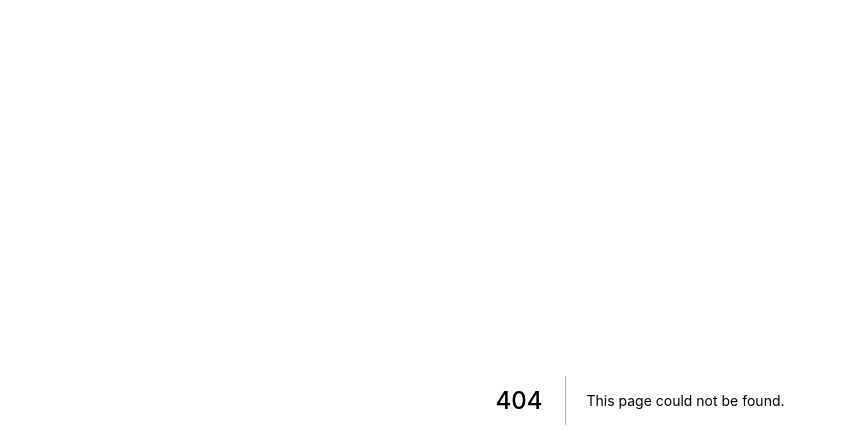
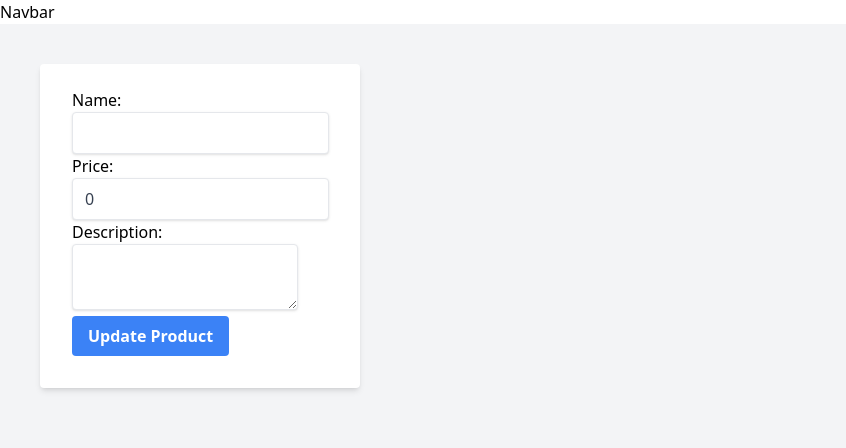
Before and after one commit to devtiagoabreu/nextjs-mysql-crud, a Next.js app: page /products/edit/1 in a window 1280 px wide. Before the commit this address had no page. Shown: the top 448 px of the page, without its empty margins (0-846 px from the left). Built offline with nearby package versions, Linux system fonts and the light colour scheme; no server answers; the database is empty.

Commit message:
editar dados

```diff
--- a/components/ProductForm.js
+++ b/components/ProductForm.js
@@ -1,5 +1,5 @@
 import axios from "axios";
-import { useState } from "react";
+import { useEffect, useState } from "react";
 import { useRouter } from 'next/router';
 
 
@@ -15,27 +15,69 @@ export function ProductForm() {
 
     const handleSubmit = async (e) => {
         e.preventDefault();
-        const res = await axios.post('/api/products', product);
-        console.log(res)
+
+        if (router.query.id) {
+            const res = await axios.put('/api/products/' + router.query.id, product);
+            console.log(res)
+        } else{
+            const res = await axios.post('/api/products', product);
+            console.log(res)
+        }
+
         router.push('/')
     };
 
     const handleChange = ({target: {name, value}}) =>
         setProduct({...product, [name]: value});
 
+    useEffect(() => {
+        const getProduct = async () => {
+            const {data: product} = await axios.get('/api/products/' + router.query.id)
+            setProduct(product)
+        }
+
+        if (router.query.id) {
+            getProduct(router.query.id)
+        }
+    }, [])
+
     return (
         <div className="w-full max-w-xs">
             <form onSubmit={handleSubmit} className="bg-white shadow-md rounded px-8 pt-6 pb-8 mb-4">
                 <label htmlFor='name'>Name:</label>
-                <input type='text' name='name' id="name" onChange={handleChange} className="shadow border rounded py-2 px-3 text-gray-700" />
+                <input
+                    type='text'
+                    name='name'
+                    id="name"
+                    onChange={handleChange}
+                    className="shadow border rounded py-2 px-3 text-gray-700"
+                    value={product.name}
+                />
 
                 <label htmlFor='price'>Price:</label>
-                <input type='text' name='price' id="price" onChange={handleChange} className="shadow border rounded py-2 px-3 text-gray-700" />
+                <input
+                    type='text'
+                    name='price'
+                    id="price"
+                    onChange={handleChange}
+                    className="shadow border rounded py-2 px-3 text-gray-700"
+                    value={product.price}
+                />
 
                 <label htmlFor='decription'>Description:</label>
-                <textarea name='description' rows='2' onChange={handleChange} className="shadow border rounded py-2 px-3 text-gray-700"></textarea>
+                <textarea
+                    name='description'
+                    rows='2'
+                    onChange={handleChange}
+                    className="shadow border rounded py-2 px-3 text-gray-700"
+                    value={product.description}>
+                </textarea>
 
-                <button className="bg-blue-500 hover:bg-blue-700 py-2 px-4 rounded focus:outline-none focus:shadow-outline font-bold text-white">Save Product</button>
+                <button
+                    className="bg-blue-500 hover:bg-blue-700 py-2 px-4 rounded focus:outline-none focus:shadow-outline font-bold text-white"
+                >
+                    {router.query.id ? 'Update Product' : 'Save Product'}
+                </button>
             </form>
         </div>
     )
--- a/pages/api/products/[id].js
+++ b/pages/api/products/[id].js
@@ -7,6 +7,8 @@ export default async function handler(req,res) {
             return await getProduct(req, res)
         case 'DELETE':
             return await deleteProduct(req, res)
+        case 'PUT':
+            return await updateProduct(req, res)
 
         default:
             break;
@@ -28,3 +30,16 @@ const deleteProduct = async (req, res) => {
 
     return res.status(204).json();
 }
+
+const updateProduct = async (req, res) => {
+
+    const { id } = req.query;
+    const { name, description, price } = req.body;
+    try {
+        await pool.query('UPDATE product SET name = ?, description = ?, price = ? WHERE id = ?', [name, description, price, id]);
+        return res.status(204).json();
+    } catch (error) {
+        console.error('Erro ao atualizar produto! Detalhes: ' + error.message);
+    }
+
+}
--- a/pages/api/products/index.js
+++ b/pages/api/products/index.js
@@ -7,6 +7,7 @@ export default async function handler(req, res) {
             return await getAllProducts(req, res)
         case 'POST':
             return await saveProduct(req, res)
+
     }
 }
 
--- a/pages/products/[id].js
+++ b/pages/products/[id].js
@@ -2,7 +2,7 @@ import axios from 'axios'
 import { useRouter } from 'next/router';
 import { Layout } from '../../components/Layout'
 
-function ProductView({product}) {
+function ProductPage({product}) {
 
     const router = useRouter()
 
@@ -18,10 +18,16 @@ function ProductView({product}) {
         <p>{product.price}</p>
 
         <button
-            className="bg-red-500 hover:bg-red-700 text-white px-3 py-2"
+            className="bg-red-500 hover:bg-red-700 text-white px-3 py-2 rounded"
             onClick={() => handleDelete(product.id)}
         >
             delete
+        </button>
+        <button
+            className="bg-yellow-600 hover:bg-yellow-800 ml-2 text-white px-5 py-2 rounded"
+            onClick={() => router.push("/products/edit/" + product.id)}
+        >
+            edit
         </button>
         </Layout>
     )
@@ -38,4 +44,4 @@ export const getServerSideProps = async (context) => {
     };
 }
 
-export default ProductView;
+export default ProductPage;
--- /dev/null
+++ b/pages/products/edit/[id].js
@@ -0,0 +1,3 @@
+import NewPage from '../../new';
+
+export default NewPage;
```
